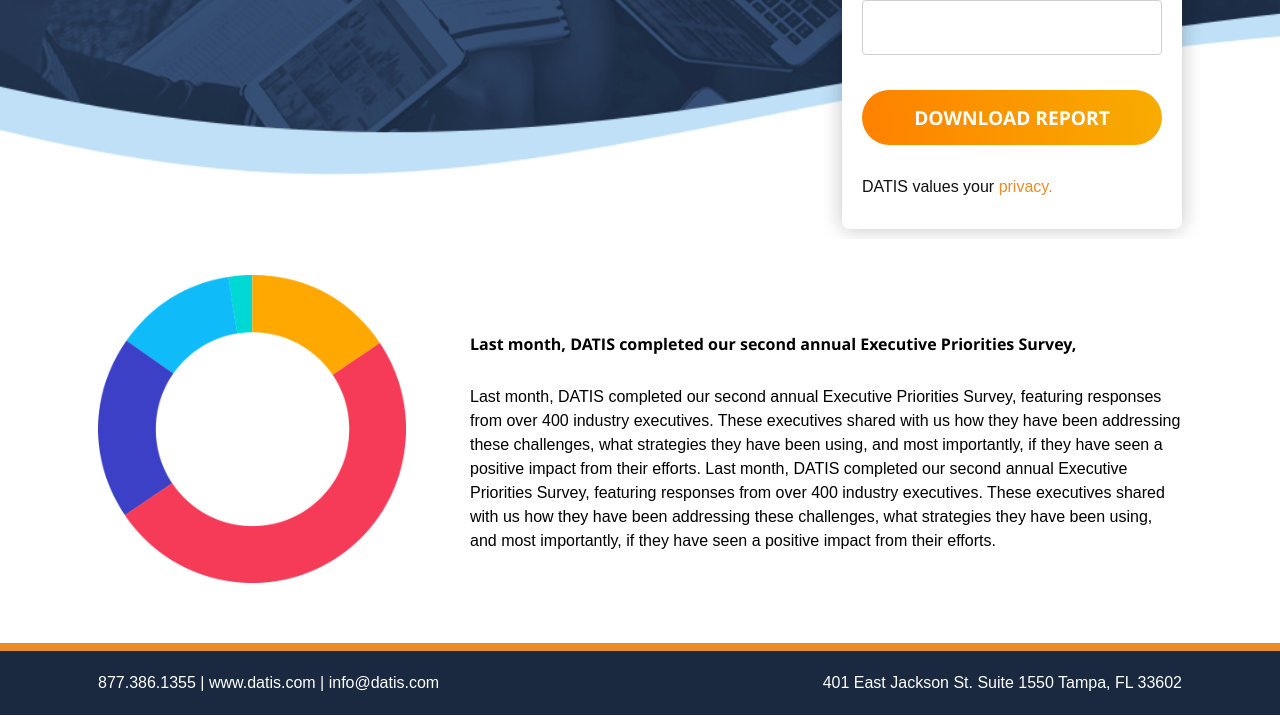
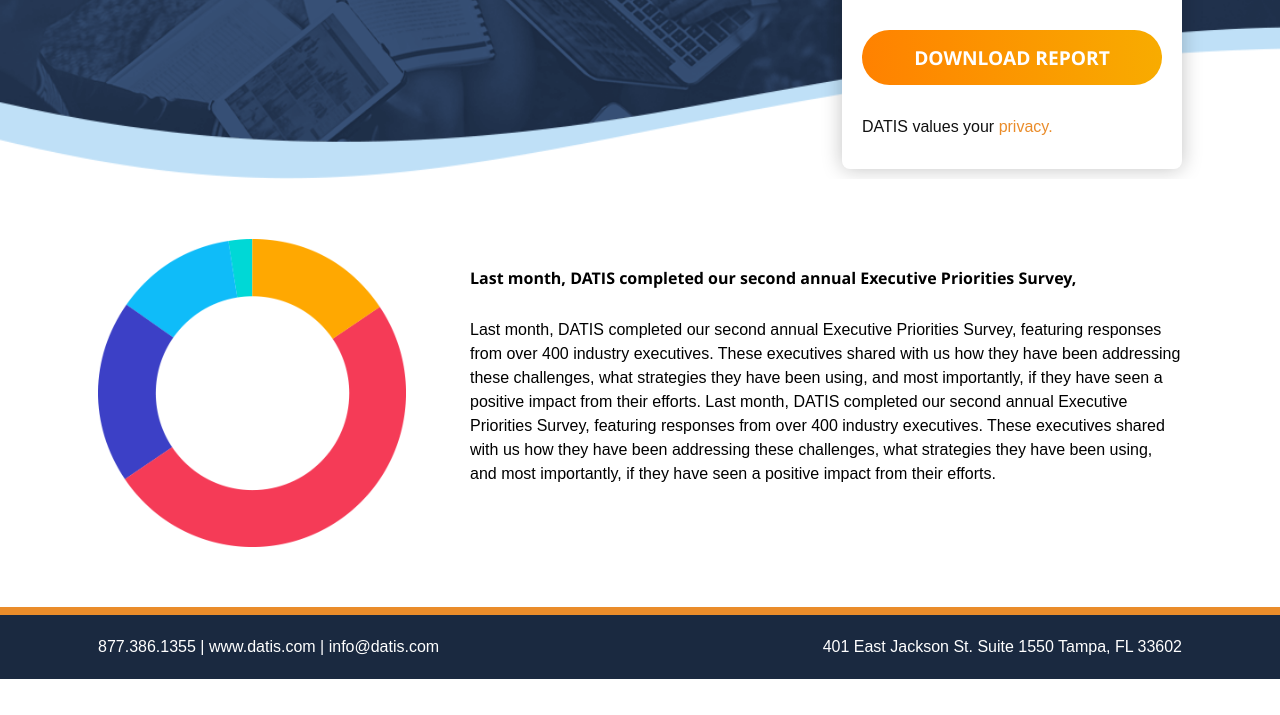
Before and after one commit to brianotoole/dts-pardot, a website built with webpack: page index.html in a window 1280 px wide. Shown: the part 454-1169 px from the top of the page. After the commit the page ends 1133 px from the top, so only its background shows below. Built offline with nearby package versions, Linux system fonts and the light colour scheme; a web font is replaced by a local one.

Commit message:
responsive tweaks

```diff
--- a/src/scss/base/_typography.scss
+++ b/src/scss/base/_typography.scss
@@ -46,7 +46,7 @@
     max-width: 60%;
     margin: rem(60) auto;
     @include bp_md {
-      margin: 0 0 rem(60);
+      margin: rem(60) 0;
       padding-right: rem(15);
       max-width: 95%;
     }
--- a/src/scss/layouts/_hero.scss
+++ b/src/scss/layouts/_hero.scss
@@ -9,9 +9,11 @@
   padding-top: rem(30);
   color: $color__white;
   z-index: 10;
-  @include bp_md {
-    height: calc(100vh - 71px);
-    padding-top: rem(90);
+
+  &--full-height {
+    @include bp_md {
+      height: calc(100vh - 71px);
+    }
   }
 
   &--pad-top-0 {
@@ -33,7 +35,7 @@
     min-height: 430px;
     @include bp_md {
       min-height: auto;
-      background-position: 0 -100px;
+      background-position: 0 100%;
     }
   }
 
```
Also changed, not shown: index2.html (+1 -1 lines), dist/css/style.css.
